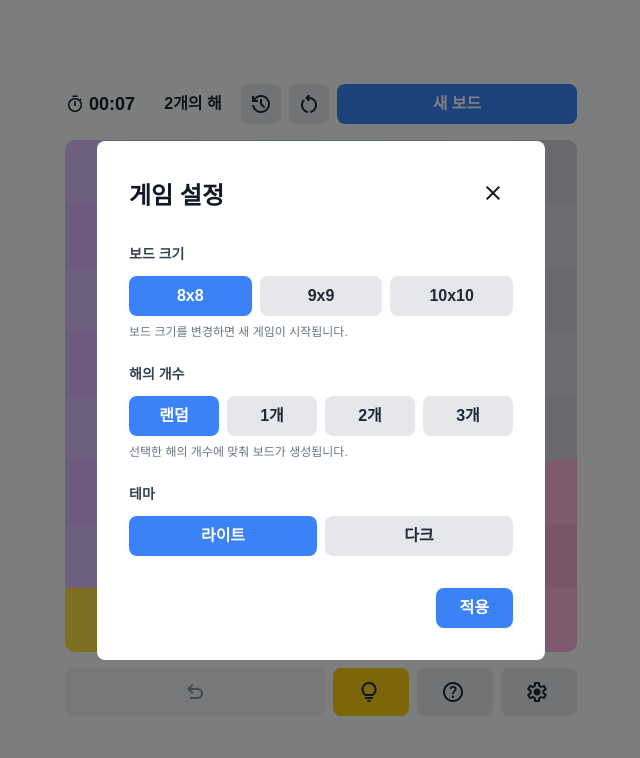
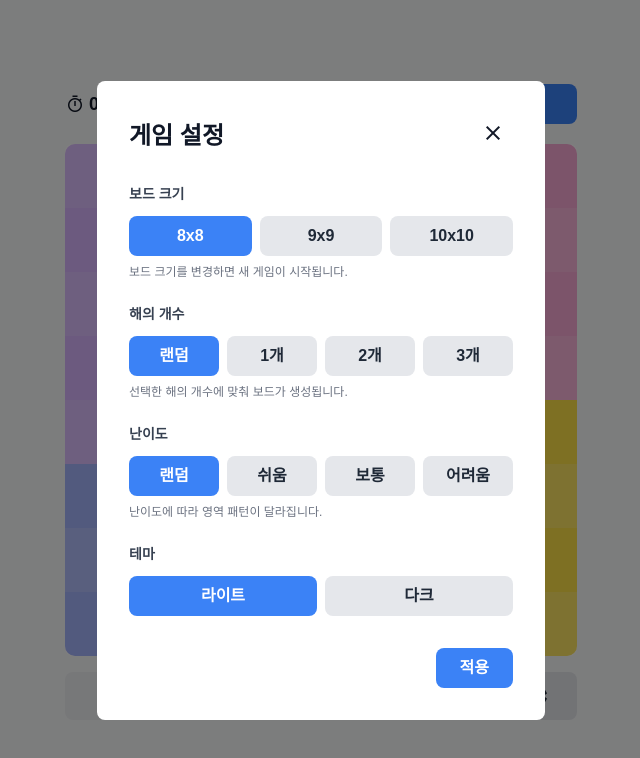
Before and after one commit to didam00/queens, a plain HTML site: page index.html in a window 1280 px wide. Both pictures are taken after a click on the button "settings". Shown: the whole page, without its empty margins (319-959 px from the left). Drawn offline with nearby package versions, Linux system fonts and the light colour scheme; a web font is replaced by a local one.

Commit message:
feat: add difficulty settings

```diff
--- a/index.html
+++ b/index.html
@@ -29,6 +29,9 @@
       </div>
       <div class="text-gray-800 dark:text-gray-200 font-semibold w-20 text-center">
         <span id="solution-count">해의 수: 분석중...</span>
+      </div>
+      <div class="text-gray-800 dark:text-gray-200 font-semibold w-20 text-center">
+        <span id="difficulty-display">난이도: 랜덤</span>
       </div>
       <button id="records-btn" class="bg-gray-200 text-gray-800 font-bold p-2 rounded-lg hover:bg-gray-300 flex items-center dark:bg-gray-700 dark:text-gray-200 dark:hover:bg-gray-600"><span class="material-symbols-outlined">history</span></button>
       <button id="reset-btn" class="bg-gray-200 text-gray-800 font-bold p-2 rounded-lg hover:bg-gray-300 flex items-center dark:bg-gray-700 dark:text-gray-200 dark:hover:bg-gray-600"><span class="material-symbols-outlined">restart_alt</span></button>
@@ -125,6 +128,17 @@
         </div>
 
         <div>
+          <label class="block text-sm font-bold text-gray-700 dark:text-gray-300 mb-3">난이도</label>
+          <div class="grid grid-cols-4 gap-2">
+            <button class="difficulty-btn bg-blue-500 text-white font-bold py-2 px-3 rounded-lg hover:bg-blue-600 dark:bg-blue-600 dark:hover:bg-blue-700" data-difficulty="random">랜덤</button>
+            <button class="difficulty-btn bg-gray-200 text-gray-800 font-bold py-2 px-3 rounded-lg hover:bg-gray-300 dark:bg-gray-700 dark:text-gray-200 dark:hover:bg-gray-600" data-difficulty="easy">쉬움</button>
+            <button class="difficulty-btn bg-gray-200 text-gray-800 font-bold py-2 px-3 rounded-lg hover:bg-gray-300 dark:bg-gray-700 dark:text-gray-200 dark:hover:bg-gray-600" data-difficulty="medium">보통</button>
+            <button class="difficulty-btn bg-gray-200 text-gray-800 font-bold py-2 px-3 rounded-lg hover:bg-gray-300 dark:bg-gray-700 dark:text-gray-200 dark:hover:bg-gray-600" data-difficulty="hard">어려움</button>
+          </div>
+          <p class="text-xs text-gray-500 dark:text-gray-400 mt-2">난이도에 따라 영역 패턴이 달라집니다.</p>
+        </div>
+
+        <div>
           <label class="block text-sm font-bold text-gray-700 dark:text-gray-300 mb-3">테마</label>
           <div class="grid grid-cols-2 gap-2">
             <button class="theme-btn bg-blue-500 text-white font-bold py-2 px-3 rounded-lg hover:bg-blue-600 dark:bg-blue-600 dark:hover:bg-blue-700" data-theme="light">라이트</button>
--- a/js/main.js
+++ b/js/main.js
@@ -3,6 +3,7 @@ document.addEventListener('DOMContentLoaded', () => {
   const boardElement = document.getElementById('game-board');
   const timerElement = document.getElementById('timer');
   const solutionCountElement = document.getElementById('solution-count');
+  const difficultyDisplay = document.getElementById('difficulty-display');
   const newGameBtn = document.getElementById('new-game-btn');
   const resetBtn = document.getElementById('reset-btn');
   const undoBtn = document.getElementById('undo-btn');
@@ -27,6 +28,7 @@ document.addEventListener('DOMContentLoaded', () => {
   const applySettingsBtn = document.getElementById('apply-settings-btn');
   const boardSizeBtns = document.querySelectorAll('.board-size-btn');
   const solutionCountBtns = document.querySelectorAll('.solution-count-btn');
+  const difficultyBtns = document.querySelectorAll('.difficulty-btn');
   const themeBtns = document.querySelectorAll('.theme-btn');
 
   // 로딩 관련 요소들
@@ -56,6 +58,9 @@ document.addEventListener('DOMContentLoaded', () => {
   let pendingBoardSize = 8; // 적용 대기 중인 보드 크기
   let preferredSolutionCount = 'random'; // 설정된 해의 개수
   let pendingPreferredSolutionCount = 'random';
+  let preferredDifficulty = 'random';
+  let pendingPreferredDifficulty = 'random';
+  let currentDifficulty = 'easy';
   let currentTheme = 'light';
   let pendingTheme = 'light';
 
@@ -79,7 +84,8 @@ document.addEventListener('DOMContentLoaded', () => {
     isGameFinished = false; // 게임 상태 초기화
     updateUndoButton();
     boardState = Array(BOARD_SIZE).fill(0).map(() => Array(BOARD_SIZE).fill(0));
-
+    currentDifficulty = preferredDifficulty === 'random' ? getRandomDifficulty() : preferredDifficulty;
+    updateDifficultyDisplay();
     await generateRegions();
     renderBoard();
 
@@ -236,7 +242,7 @@ document.addEventListener('DOMContentLoaded', () => {
 
   function tryGenerateRegionsWithSolutionCount() {
     // 1단계: 다양한 크기의 연결된 영역들을 생성
-    const map = generateVariedRegions();
+    const map = generateVariedRegions(currentDifficulty);
     if (!map) return null;
 
     // 2단계: 백트래킹으로 모든 해를 찾기
@@ -252,7 +258,7 @@ document.addEventListener('DOMContentLoaded', () => {
 
   async function tryGenerateRegionsWithSolutionCountAsync() {
     // 비동기 버전 - UI 업데이트를 위한 대기 시간 포함
-    const map = generateVariedRegions();
+    const map = generateVariedRegions(currentDifficulty);
     if (!map) return null;
 
     // 짧은 대기를 통해 UI 업데이트 허용
@@ -272,6 +278,17 @@ document.addEventListener('DOMContentLoaded', () => {
     solutionCountElement.textContent = `${solutionCount}개의 해`;
   }
 
+  function getRandomDifficulty() {
+    const options = ['easy', 'medium', 'hard'];
+    return options[Math.floor(Math.random() * options.length)];
+  }
+
+  function updateDifficultyDisplay() {
+    const labels = { easy: '쉬움', medium: '보통', hard: '어려움' };
+    const label = labels[currentDifficulty] || '랜덤';
+    difficultyDisplay.textContent = `난이도: ${label}`;
+  }
+
   function solvePuzzleWithSolutionCount(regionMap) {
     // 백트래킹으로 모든 가능한 해를 찾기 (최대 5개까지)
     const allSolutions = findAllSolutions(regionMap, 5);
@@ -286,13 +303,18 @@ document.addEventListener('DOMContentLoaded', () => {
     };
   }
 
-  function generateVariedRegions() {
+  function generateVariedRegions(difficulty) {
     const map = Array(BOARD_SIZE).fill(0).map(() => Array(BOARD_SIZE).fill(-1));
 
     // 다양한 패턴으로 시작점들을 동적 생성
     const patterns = generateDynamicPatterns();
     const selectedPattern = patterns[Math.floor(Math.random() * patterns.length)];
-    const regionSizes = generateRandomRegionSizes();
+    let regionSizes;
+    if (BOARD_SIZE === 8 && ['easy', 'medium', 'hard'].includes(difficulty)) {
+      regionSizes = getRegionSizes(difficulty);
+    } else {
+      regionSizes = generateRandomRegionSizes();
+    }
 
     // 각 영역을 시드에서 시작하여 확장
     for (let regionId = 0; regionId < BOARD_SIZE; regionId++) {
@@ -1856,6 +1878,16 @@ document.addEventListener('DOMContentLoaded', () => {
     });
   }
 
+  function updateDifficultyButtons() {
+    difficultyBtns.forEach(btn => {
+      if (btn.dataset.difficulty === pendingPreferredDifficulty) {
+        btn.className = 'difficulty-btn bg-blue-500 text-white font-bold py-2 px-3 rounded-lg hover:bg-blue-600 transition dark:bg-blue-600 dark:hover:bg-blue-700';
+      } else {
+        btn.className = 'difficulty-btn bg-gray-200 text-gray-800 font-bold py-2 px-3 rounded-lg hover:bg-gray-300 transition dark:bg-gray-700 dark:text-gray-200 dark:hover:bg-gray-600';
+      }
+    });
+  }
+
   function updateThemeButtons() {
     themeBtns.forEach(btn => {
       if (btn.dataset.theme === pendingTheme) {
@@ -1875,6 +1907,7 @@ document.addEventListener('DOMContentLoaded', () => {
 
     const boardSizeChanged = pendingBoardSize !== BOARD_SIZE;
     const solutionPreferenceChanged = pendingPreferredSolutionCount !== preferredSolutionCount;
+    const difficultyChanged = pendingPreferredDifficulty !== preferredDifficulty;
     const themeChanged = pendingTheme !== currentTheme;
 
     if (boardSizeChanged) {
@@ -1882,6 +1915,9 @@ document.addEventListener('DOMContentLoaded', () => {
     }
     if (solutionPreferenceChanged) {
       preferredSolutionCount = pendingPreferredSolutionCount;
+    }
+    if (difficultyChanged) {
+      preferredDifficulty = pendingPreferredDifficulty;
     }
     if (themeChanged) {
       currentTheme = pendingTheme;
@@ -1890,8 +1926,9 @@ document.addEventListener('DOMContentLoaded', () => {
     }
 
     localStorage.setItem('queensSolutionPreference', preferredSolutionCount);
-
-    if (boardSizeChanged || solutionPreferenceChanged) {
+    localStorage.setItem('queensDifficulty', preferredDifficulty);
+
+    if (boardSizeChanged || solutionPreferenceChanged || difficultyChanged) {
       await initGame();
     }
   }
@@ -1903,6 +1940,10 @@ document.addEventListener('DOMContentLoaded', () => {
       preferredSolutionCount = savedPreference;
       pendingPreferredSolutionCount = savedPreference;
     }
+    const savedDifficulty = localStorage.getItem('queensDifficulty');
+    if (savedDifficulty) {
+      preferredDifficulty = pendingPreferredDifficulty = savedDifficulty;
+    }
     const savedTheme = localStorage.getItem('queensTheme');
     if (savedTheme) {
       currentTheme = pendingTheme = savedTheme;
@@ -1911,6 +1952,7 @@ document.addEventListener('DOMContentLoaded', () => {
     }
     applyTheme(currentTheme);
     updateThemeButtons();
+    updateDifficultyButtons();
     // const savedBoardSize = localStorage.getItem('queensBoardSize');
     // if (savedBoardSize) {
     //   BOARD_SIZE = parseInt(savedBoardSize);
@@ -1937,9 +1979,11 @@ document.addEventListener('DOMContentLoaded', () => {
   settingsBtn.addEventListener('click', () => {
     pendingBoardSize = BOARD_SIZE;
     pendingPreferredSolutionCount = preferredSolutionCount;
+    pendingPreferredDifficulty = preferredDifficulty;
     pendingTheme = currentTheme;
     updateBoardSizeButtons();
     updateSolutionCountButtons();
+    updateDifficultyButtons();
     updateThemeButtons();
     settingsModal.classList.remove('hidden');
   });
@@ -1958,6 +2002,13 @@ document.addEventListener('DOMContentLoaded', () => {
     btn.addEventListener('click', () => {
       pendingPreferredSolutionCount = btn.dataset.count;
       updateSolutionCountButtons();
+    });
+  });
+
+  difficultyBtns.forEach(btn => {
+    btn.addEventListener('click', () => {
+      pendingPreferredDifficulty = btn.dataset.difficulty;
+      updateDifficultyButtons();
     });
   });
 
```
